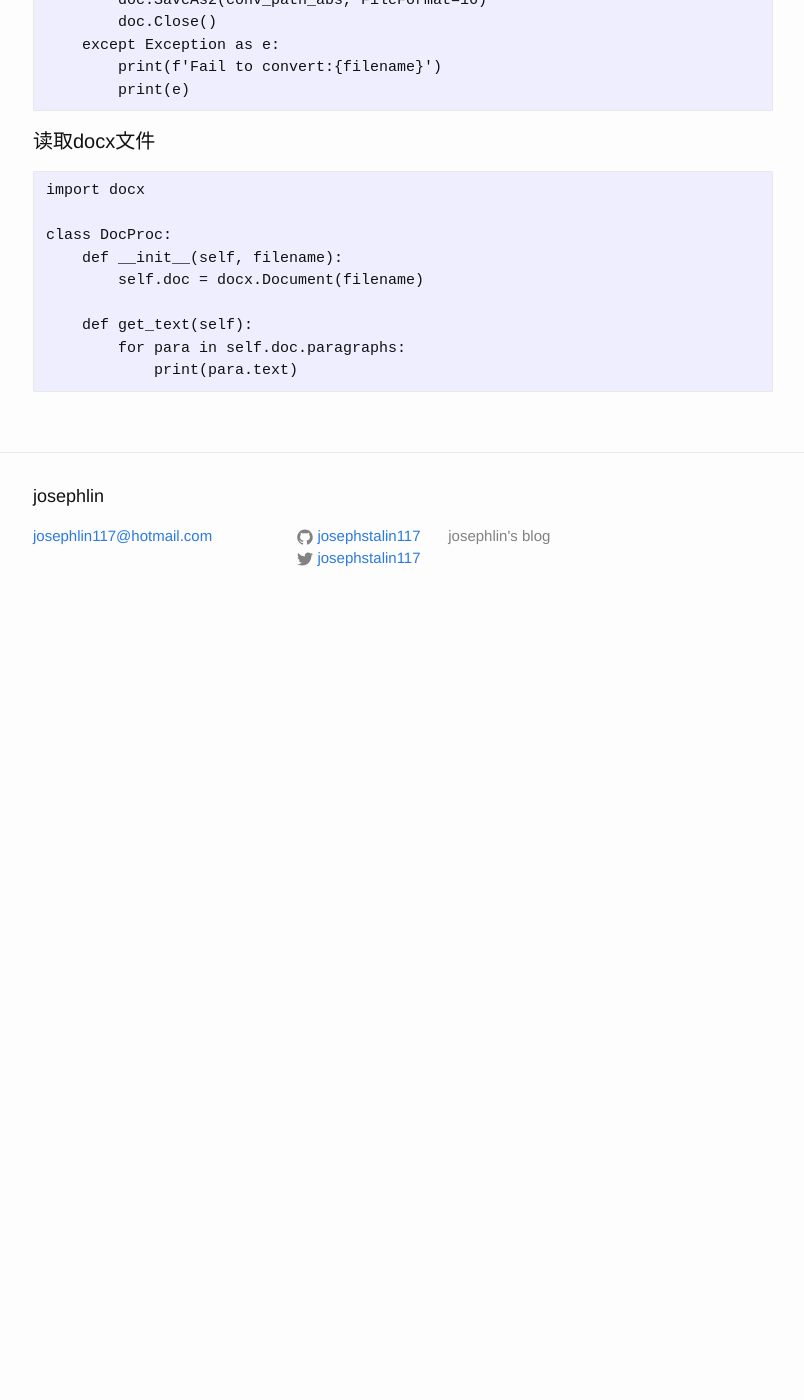
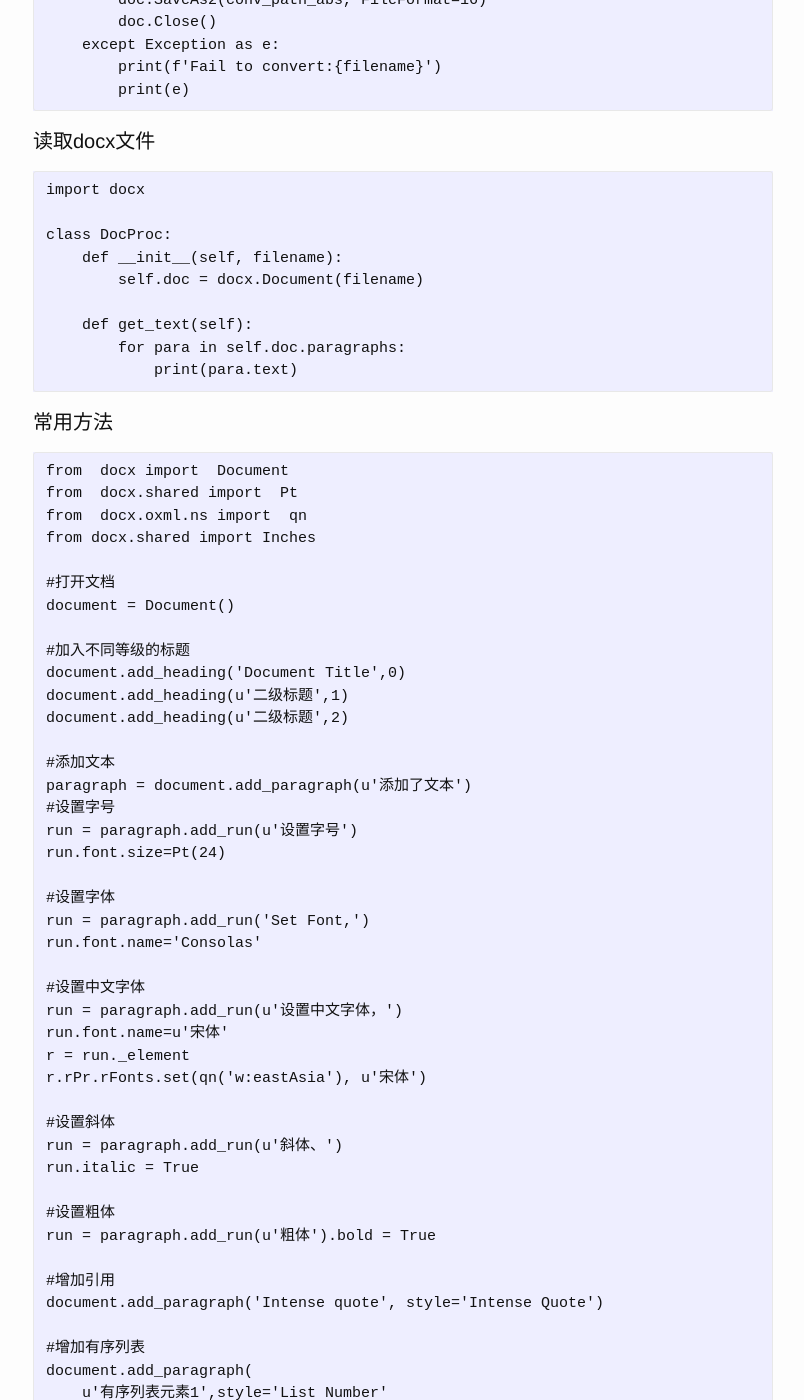
Before and after one commit to josephstalin117/josephstalin117.github.io, a Jekyll site: the page built from _posts/2021-4-29-python-docx.markdown, in a window 1280 px wide and 1400 px high, scrolled down 872 px. Shown: the whole window, without its empty margins (237-1041 px from the left). Built offline with Jekyll 4.4.1, drawn with Linux system fonts in a browser that asks for light colours; before the commit the page ends 1502 px from its top, so only the background shows below that; some of the changed text lies outside the part shown.

Commit message:
update python-docx

````diff
--- a/_posts/2021-4-29-python-docx.markdown
+++ b/_posts/2021-4-29-python-docx.markdown
@@ -56,3 +56,88 @@ class DocProc:
         for para in self.doc.paragraphs:
             print(para.text)
 ```
+
+
+#### 常用方法
+```
+from  docx import  Document
+from  docx.shared import  Pt
+from  docx.oxml.ns import  qn
+from docx.shared import Inches
+
+#打开文档
+document = Document()
+
+#加入不同等级的标题
+document.add_heading('Document Title',0)
+document.add_heading(u'二级标题',1)
+document.add_heading(u'二级标题',2)
+
+#添加文本
+paragraph = document.add_paragraph(u'添加了文本')
+#设置字号
+run = paragraph.add_run(u'设置字号')
+run.font.size=Pt(24)
+
+#设置字体
+run = paragraph.add_run('Set Font,')
+run.font.name='Consolas'
+
+#设置中文字体
+run = paragraph.add_run(u'设置中文字体，')
+run.font.name=u'宋体'
+r = run._element
+r.rPr.rFonts.set(qn('w:eastAsia'), u'宋体')
+
+#设置斜体
+run = paragraph.add_run(u'斜体、')
+run.italic = True
+
+#设置粗体
+run = paragraph.add_run(u'粗体').bold = True
+
+#增加引用
+document.add_paragraph('Intense quote', style='Intense Quote')
+
+#增加有序列表
+document.add_paragraph(
+    u'有序列表元素1',style='List Number'
+)
+document.add_paragraph(
+    u'有序列别元素2',style='List Number'
+)
+
+#增加无序列表
+document.add_paragraph(
+    u'无序列表元素1',style='List Bullet'
+)
+document.add_paragraph(
+    u'无序列表元素2',style='List Bullet'
+)
+
+#增加图片（此处使用相对位置）
+document.add_picture('jdb.jpg',width=Inches(1.25))
+
+#增加表格
+table = document.add_table(rows=3,cols=3)
+hdr_cells=table.rows[0].cells
+hdr_cells[0].text="第一列"
+hdr_cells[1].text="第二列"
+hdr_cells[2].text="第三列"
+
+hdr_cells = table.rows[1].cells
+hdr_cells[0].text = '2'
+hdr_cells[1].text = 'aerszvfdgx'
+hdr_cells[2].text = 'abdzfgxfdf'
+
+hdr_cells = table.rows[2].cells
+hdr_cells[0].text = '3'
+hdr_cells[1].text = 'cafdwvaef'
+hdr_cells[2].text = 'aabs zfgf'
+
+#增加分页
+document.add_page_break()
+
+#保存文件
+document.save('demo.docx')
+```
````
